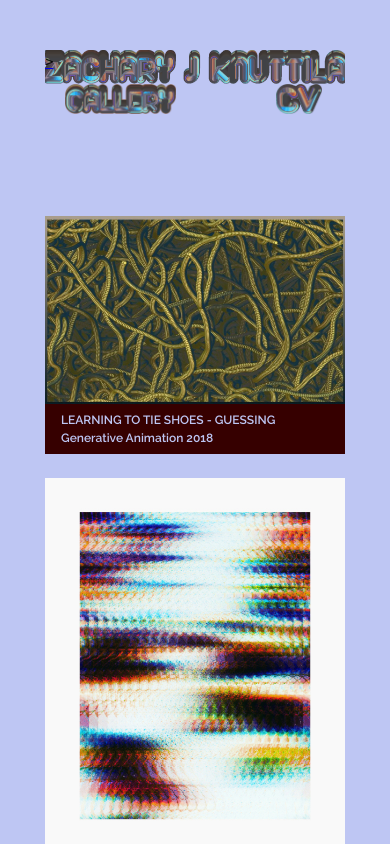
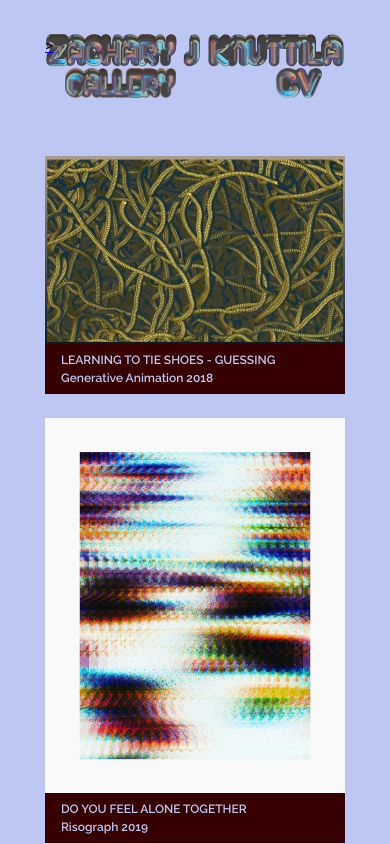
Before and after one commit to carmengoetz/zachary-knuttila, a Vue app: page /gallery in a window 390 px wide. Shown: the top 844 px of the page. Built offline with nearby package versions, Linux system fonts and the light colour scheme.

Commit message:
fixed spacing

```diff
--- a/src/components/Header.vue
+++ b/src/components/Header.vue
@@ -4,7 +4,7 @@
     max-height="132"
     height="132"
     color="transparent"
-    class="nav px-0 px-sm-16 mt-4 mt-md-0"
+    class="nav px-0 px-md-16"
   >
     <v-row no-gutters>
       <v-col cols="12" md="9" xl="10">
@@ -15,6 +15,7 @@
         >
           <v-img
             :max-width="getImageWidth()"
+            contain
             src="../assets/heading.png"
             lazy-src="../assets/heading-low.png"
             class="nav--dark mx-auto mx-md-0 my-4 my-md-0"
@@ -28,6 +29,7 @@
           ></v-img>
           <v-img
             :max-width="getImageWidth()"
+            contain
             src="../assets/heading2.png"
             lazy-src="../assets/heading2-low.png"
             class="nav--light mx-auto mx-md-0"
--- a/src/views/Gallery.vue
+++ b/src/views/Gallery.vue
@@ -1,5 +1,5 @@
 <template>
-  <v-container class="mt-8 mt-md-0">
+  <v-container>
     <v-row class="d-none d-sm-flex">
       <v-col cols="12" lg="6">
         <v-row v-for="image in images" :key="image.index">
@@ -30,7 +30,7 @@
         </v-row>
       </v-col>
     </v-row>
-    <v-row class="d-flex d-sm-none">
+    <v-row no-gutters class="d-flex d-sm-none">
       <div v-for="image in images" :key="image.index" class="mx-auto">
         <GalleryImageMobile
           :index="image.index"
```
